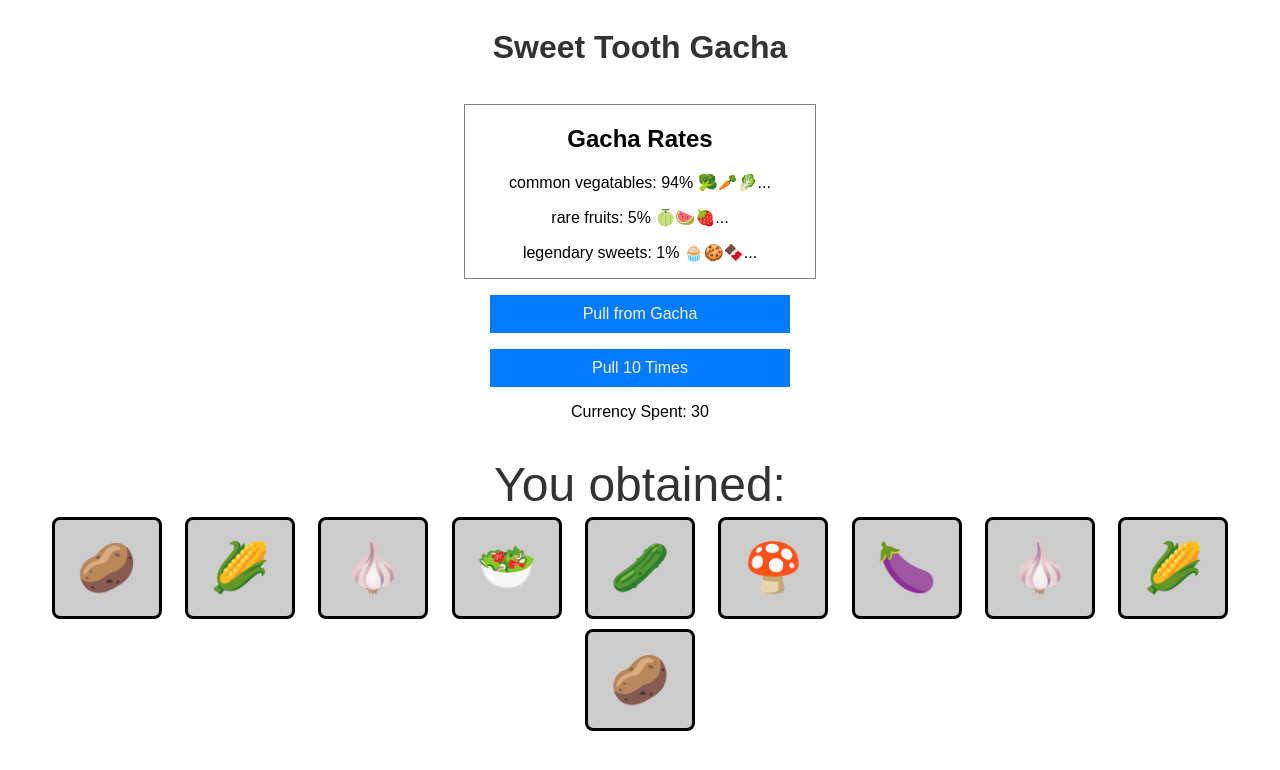
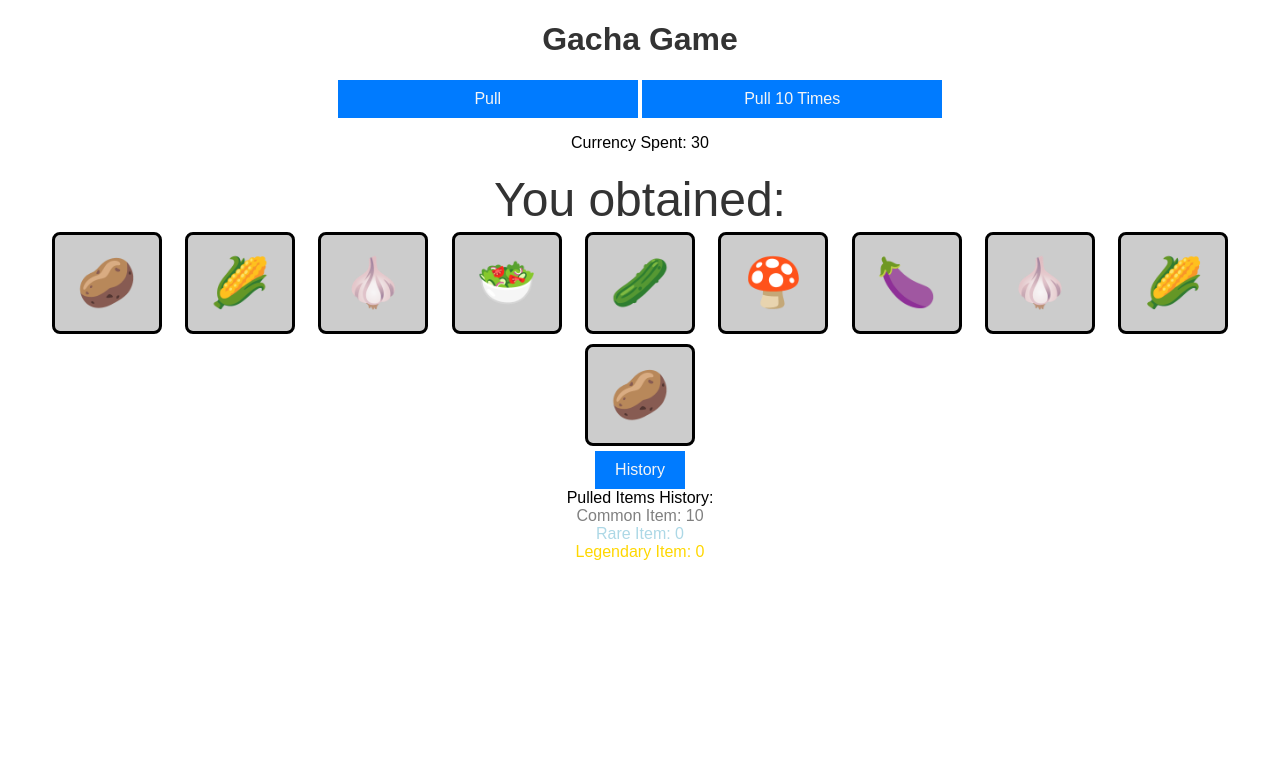
Before and after one commit to T4R0TARO/nodejs-practice, a plain HTML site: page gacha-game/app.html in a window 1280 px wide. Both pictures are taken after a click on the button "Pull 10 Times". Drawn offline with Linux system fonts and the light colour scheme.

Commit message:
history feature

```diff
--- a/gacha-game/app.html
+++ b/gacha-game/app.html
@@ -7,19 +7,14 @@
     <title>Gacha Game</title>
   </head>
   <body>
-    <div class="app">
-      <h1>Sweet Tooth Gacha</h1>
-      <div class="rates-container">
-        <h2>Gacha Rates</h2>
-        <p>common vegatables: 94% 🥦🥕🥬...</p>
-        <p>rare fruits: 5% 🍈🍉🍓...</p>
-        <p>legendary sweets: 1% 🧁🍪🍫...</p>
-      </div>
-      <button id="gachaButton">Pull from Gacha</button>
-      <button id="pullTenButton">Pull 10 Times</button>
-      <div id="currencySpent">Currency Spent: 0</div>
-      <div id="result"></div>
-    </div>
+    <h1>Gacha Game</h1>
+    <button id="gachaButton">Pull</button>
+    <button id="pullTenButton">Pull 10 Times</button>
+    <p id="currencySpent">Currency Spent: 0</p>
+    <div id="result"></div>
+    <button id="showHistoryButton">History</button>
+    <div class="history" id="history"></div>
+
     <script src="script.js"></script>
   </body>
 </html>
--- a/gacha-game/script.js
+++ b/gacha-game/script.js
@@ -64,8 +64,14 @@ const legendarySummonPool = [
 
 // Initialize the total currency spent
 let totalCurrencySpent = 0;
+// Initialize an empty history object to store the counts of different items
+const history = {
+  "Common Item": 0,
+  "Rare Item": 0,
+  "Legendary Item": 0,
+};
 
-// Function to simulate pulling from the gacha
+// Function to simulate pulling from the gacha and update the history
 function pullFromGacha() {
   // Generate a random number between 0 and 100
   const randomNumber = Math.random() * 100;
@@ -83,8 +89,60 @@ function pullFromGacha() {
     }
   }
 
+  // Update the history with the pulled item
+  history[selectedReward]++;
+
   return selectedReward;
 }
+
+let isHistoryVisible = false;
+
+// Function to toggle the display of history
+function toggleHistory() {
+  const historyElement = document.getElementById("history");
+
+  if (isHistoryVisible) {
+    historyElement.style.display = "none";
+    isHistoryVisible = false;
+  } else {
+    historyElement.style.display = "block";
+    displayHistory();
+    isHistoryVisible = true;
+  }
+}
+
+// Function to display the history of pulled items
+// function displayHistory() {
+//   const historyElement = document.getElementById("history");
+//   historyElement.innerHTML = "Pulled Items History:<br>";
+
+//   for (const item in history) {
+//     historyElement.innerHTML += `${item}: ${history[item]} `;
+//   }
+// }
+
+function displayHistory() {
+  const historyElement = document.getElementById("history");
+  historyElement.innerHTML = "Pulled Items History:<br>";
+
+  for (const item in history) {
+    let itemColor = "black"; // Default color
+
+    if (item === "Common Item") {
+      itemColor = "gray"; // Change font color to gray for "Common Item"
+    } else if (item === "Rare Item") {
+      itemColor = "lightblue"; // Change font color to gray for "Common Item"
+    } else if (item === "Legendary Item") {
+      itemColor = "gold"; // Change font color to gray for "Common Item"
+    }
+
+    historyElement.innerHTML += `<span style="color: ${itemColor};">${item}: ${history[item]}</span> `;
+  }
+}
+
+// Attach click event listener to the "Show History" button
+const showHistoryButton = document.getElementById("showHistoryButton");
+showHistoryButton.addEventListener("click", toggleHistory);
 
 // Function to simulate pulling a single item and add 3 to totalCurrencySpent
 function pullOnce() {
@@ -124,6 +182,9 @@ function pullOnce() {
     // For other rarities, display the rarity name
     resultElement.textContent = `You obtained: ${pulledItem}`;
   }
+
+  // Display the updated history
+  displayHistory();
 }
 
 // Function to simulate pulling 10 items
@@ -170,6 +231,8 @@ function pullTenTimes() {
       resultElement.textContent += `${item} `;
     }
   }
+  // Display the updated history
+  displayHistory();
 }
 
 // Attach click event listeners to the gacha button and pull ten button
--- a/gacha-game/styles.css
+++ b/gacha-game/styles.css
@@ -94,3 +94,10 @@ button {
 #result {
   font-size: 3rem;
 }
+
+.history {
+  display: flex;
+  flex-direction: column;
+  justify-content: center;
+  align-items: center;
+}
```
